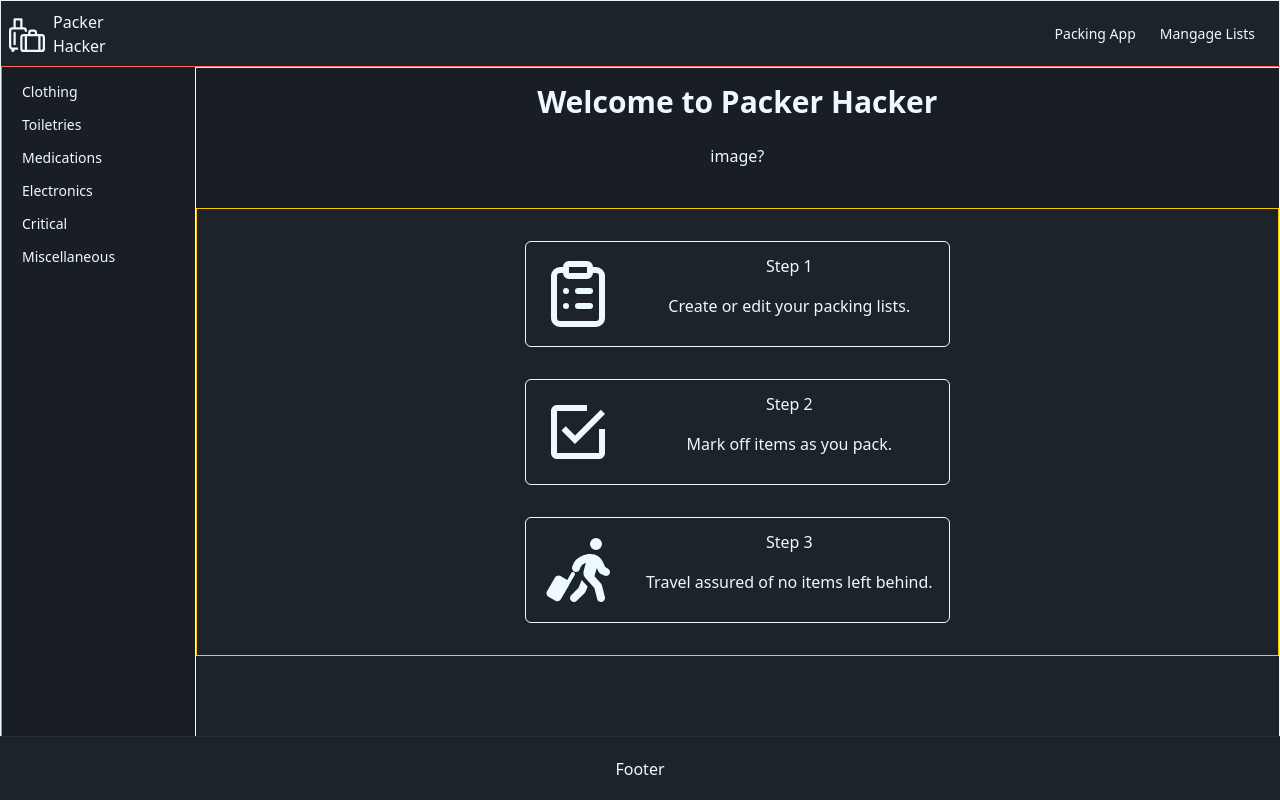
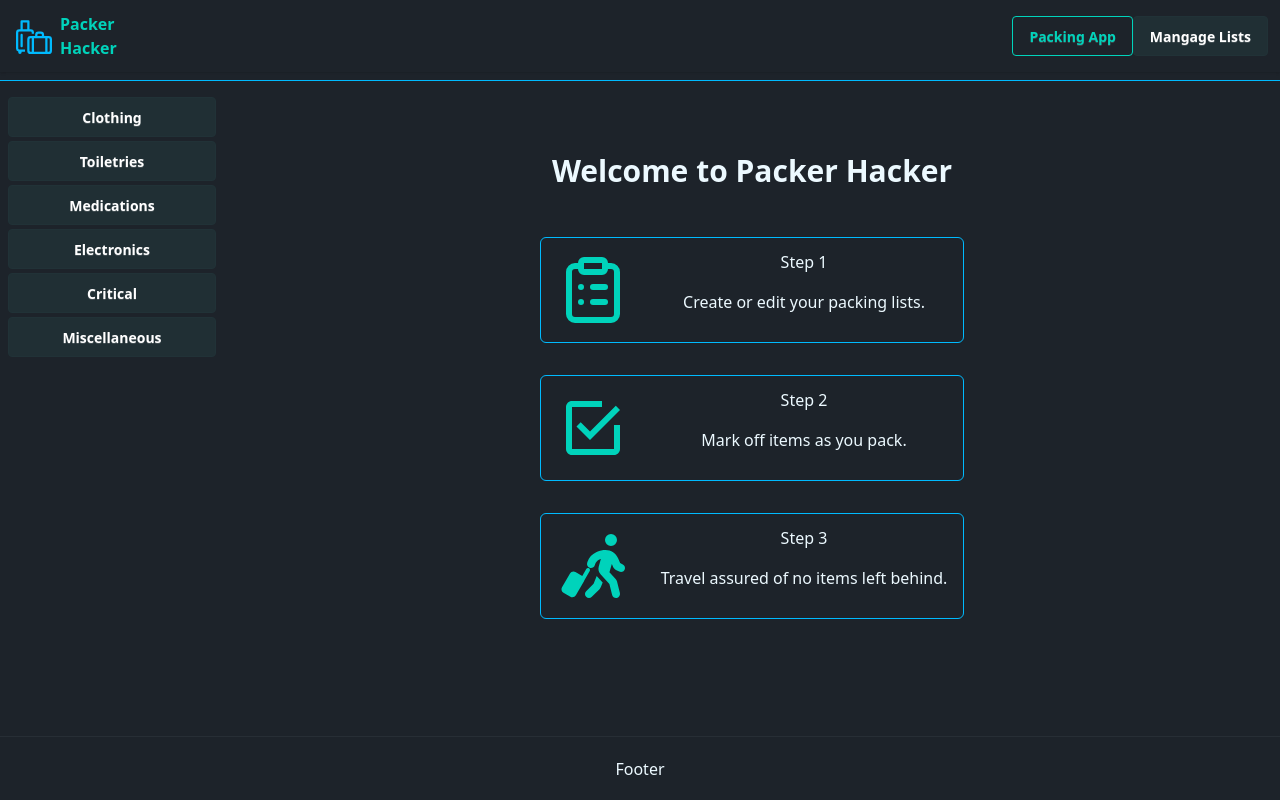
Before and after one commit to lkallen/packer, a Next.js app: page /user in a window 1280 px wide. Built offline with nearby package versions, Linux system fonts and the light colour scheme.

Commit message:
color scheme added and styling for colors on user nav and user landing

```diff
--- a/src/app/user/layout.jsx
+++ b/src/app/user/layout.jsx
@@ -4,14 +4,17 @@ import SideNav from "@/components/SideNav";
 
 export default function UserLayout({ children }) {
   return (
-    <div className="border h-screen flex-col">
-      <div>
+    <div className=" h-screen flex-col">
+      <div className="border-b border-info pb-2 mb-2">
         <NavBar />
       </div>
 
-      <div className=" flex w-screen border border-red-400 h-full fixed">
+      <div className=" flex w-screen  h-full fixed">
+        <div className=" ">
         <SideNav />
-        <div className="border w-full overflow-scroll">{children}</div>
+        </div>
+
+        <div className="m-12 w-full overflow-scroll ">{children}</div>
       </div>
 
       <div className="">
--- a/src/app/user/page.jsx
+++ b/src/app/user/page.jsx
@@ -10,7 +10,7 @@ export default function UserPage() {
       <div className="">
         <UserHero />
       </div>
-      <div className="border border-yellow-400">
+      <div className="">
         <UserSteps />
       </div>
 
--- a/src/components/NavBar.jsx
+++ b/src/components/NavBar.jsx
@@ -1,28 +1,24 @@
+"use client";
+
 import Link from "next/link";
+import { usePathname } from "next/navigation";
 
-import { BsSuitcase2 } from "react-icons/bs";
 import { BsLuggage } from "react-icons/bs";
 
-{
-  /* <BsSuitcase2 /> */
-}
-{
-  /* <BsLuggage /> */
-}
-
 export default function NavBar() {
+  const pathname = usePathname();
   return (
     <>
-      <div className="navbar bg-base-100 shadow-sm">
+      <div className="navbar shadow-sm">
         <div className="navbar-start">
           {/* NAVBAR */}
           <div>
             <Link href="/">
-              <div className="flex items-center gap-2">
-                <div className="text-4xl">
+              <div className="flex items-center gap-2  font-bold ">
+                <div className="text-4xl ml-2 text-info">
                   <BsLuggage />
                 </div>
-                <div className="">
+                <div className="text-accent">
                   <div>Packer</div>
                   Hacker
                 </div>
@@ -53,7 +49,7 @@ export default function NavBar() {
 
             <ul
               tabIndex={0}
-              className="menu menu-sm dropdown-content bg-base-100 rounded-box z-1 mt-3 w-52 p-2 shadow"
+              className="menu bg-base-200  menu-sm dropdown-content rounded-box z-1 mt-3 w-52 p-2 shadow"
             >
               <li>
                 <Link href="/user">Packing App</Link>
@@ -68,11 +64,29 @@ export default function NavBar() {
         <div className="navbar-end hidden md:flex">
           <ul className="menu menu-horizontal px-1">
             <li>
-              <Link href="/user">Packing App</Link>
+              <Link
+                href="/user"
+                className={`${
+                  pathname.includes("/user")
+                    ? "btn btn-outline btn-accent"
+                    : "btn btn-soft btn-accent text-white"
+                }`}
+              >
+                Packing App
+              </Link>
             </li>
 
             <li>
-              <Link href="/admin">Mangage Lists</Link>
+              <Link
+                href="/admin"
+                className={`${
+                  pathname.includes("/admin")
+                    ? "btn btn-outline btn-accent"
+                    : "btn btn-soft btn-accent text-white"
+                }`}
+              >
+                Mangage Lists
+              </Link>
             </li>
           </ul>
         </div>
--- a/src/components/SideNav.jsx
+++ b/src/components/SideNav.jsx
@@ -21,10 +21,14 @@ export default function SideNav() {
     const editedTag = firstLetter + remainingLetters;
 
     return (
-      <li key={tag}>
+      <li key={tag} className="mb-1">
         <Link
           href={`/user/${tag}`}
-          className={`${pathname === `/user/${tag}` ? "menu-active" : ""}`}
+          className={`${
+            pathname === `/user/${tag}`
+              ? "btn btn-outline btn-info text-accent"
+              : "btn btn-soft btn-accent text-white "
+          }`}
         >
           {editedTag}
         </Link>
@@ -34,7 +38,7 @@ export default function SideNav() {
 
   return (
     <>
-      <ul className="menu bg-base-200 w-56">{tabsElements}</ul>
+      <ul className="menu  w-56">{tabsElements}</ul>
     </>
   );
 }
--- a/src/components/Table.jsx
+++ b/src/components/Table.jsx
@@ -20,12 +20,12 @@ export default function Table({ tag, allItems }) {
   const editedTag = firstLetter + remainingLetters;
 
   return (
-    <div className="overflow-x-auto rounded-box border border-base-content/5 bg-base-100">
+    <div className="overflow-x-auto rounded-box border border-info  bg-base-100">
       <table className="table">
         <thead>
           <tr>
-            <th>{editedTag}</th>
-            <th>Packed</th>
+            <th className="text-accent">{editedTag}</th>
+            <th className="text-accent">Packed</th>
           </tr>
         </thead>
         <tbody>{tableRows}</tbody>
--- a/src/components/UserHero.jsx
+++ b/src/components/UserHero.jsx
@@ -1,11 +1,10 @@
 export default function UserHero() {
   return (
-    <div className="hero bg-base-200">
+    <div className="hero ">
       <div className="hero-content text-center">
         <div className="max-w-md">
           <div className="text-3xl font-bold">Welcome to Packer Hacker</div>
 
-          <div className="py-6">image?</div>
         </div>
       </div>
     </div>
--- a/src/components/UserSteps.jsx
+++ b/src/components/UserSteps.jsx
@@ -9,8 +9,8 @@ export default function UserSteps() {
       {/* <IoMdCheckboxOutline /> */}
       {/* <FaPersonWalkingLuggage /> */}
 
-      <div className="flex border rounded-md my-8">
-        <div className="text-7xl p-4">
+      <div className="flex border border-info rounded-md my-8">
+        <div className="text-7xl p-4 text-accent">
           <LuClipboardList />
         </div>
         <div className="w-full flex-col content-center  ">
@@ -21,8 +21,8 @@ export default function UserSteps() {
         </div>
       </div>
 
-      <div className="flex border rounded-md  my-8">
-        <div className="text-7xl p-4">
+      <div className="flex border rounded-md border-info my-8">
+        <div className="text-7xl text-accent p-4">
           <IoMdCheckboxOutline />
         </div>
         <div className="w-full flex-col content-center  ">
@@ -33,8 +33,8 @@ export default function UserSteps() {
         </div>
       </div>
 
-      <div className="flex border rounded-md my-8">
-        <div className="text-7xl p-4">
+      <div className="flex border border-info rounded-md my-8">
+        <div className="text-7xl text-accent p-4">
           <FaPersonWalkingLuggage />
         </div>
         <div className=" w-full flex-col content-center  ">
```
Also changed, not shown: 1 other file (tests, documents, lock files or other folders).
